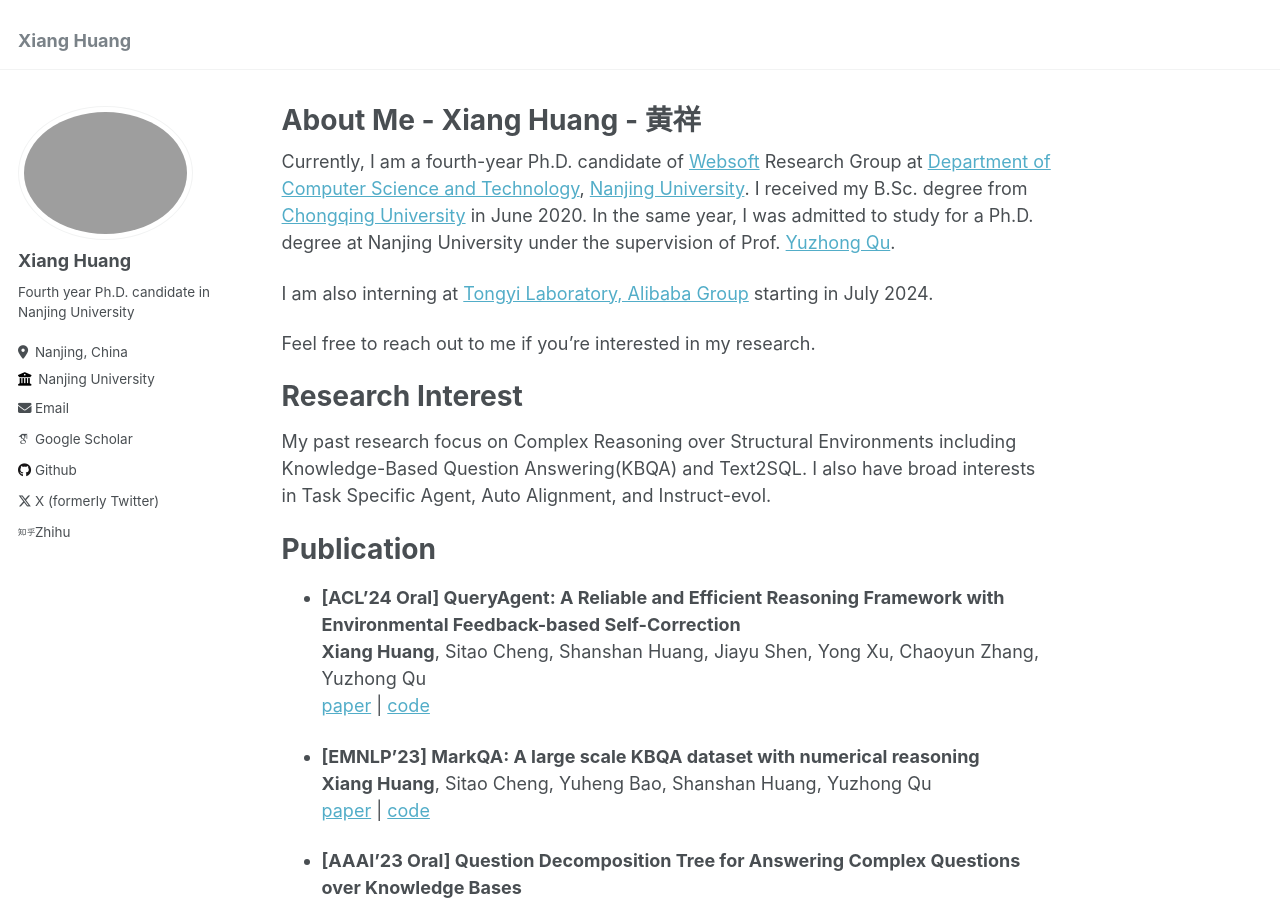
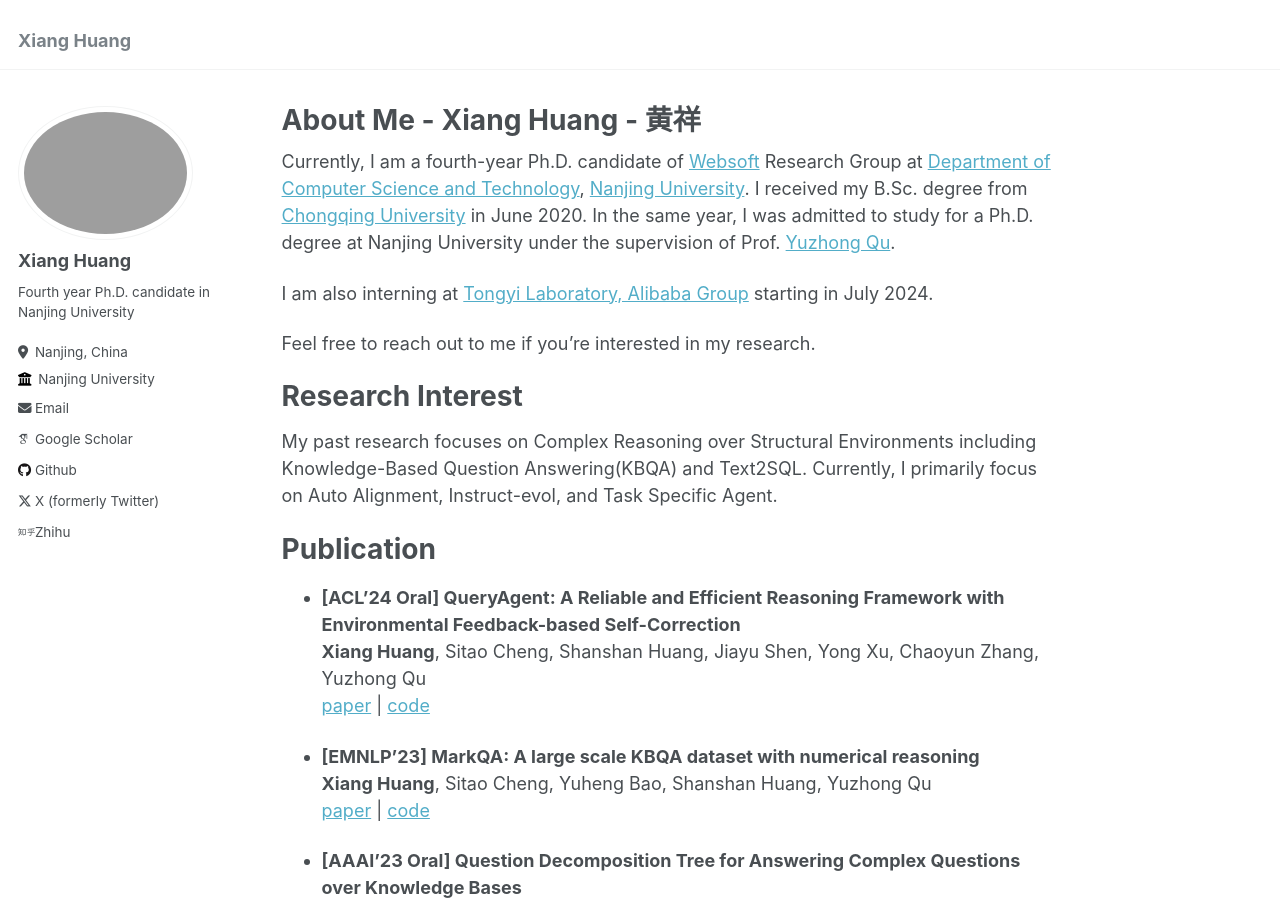
Before and after one commit to cdhx/cdhx.github.io, a Jekyll site: the page built from _pages/about.md, in a window 1280 px wide and 900 px high. Built offline with Jekyll 4.4.1, drawn with Linux system fonts in a browser that asks for light colours; some web fonts are replaced.

Commit message:
Update about.md

```diff
--- a/_pages/about.md
+++ b/_pages/about.md
@@ -17,8 +17,8 @@ Feel free to reach out to me if you’re interested in my research.
 
 Research Interest
 ===
-My past research focus on Complex Reasoning over Structural Environments including Knowledge-Based Question Answering(KBQA) and Text2SQL.
-I also have broad interests in Task Specific Agent, Auto Alignment, and Instruct-evol.
+My past research focuses on Complex Reasoning over Structural Environments including Knowledge-Based Question Answering(KBQA) and Text2SQL.
+Currently, I primarily focus on Auto Alignment, Instruct-evol, and Task Specific Agent.
 
 
 
```
